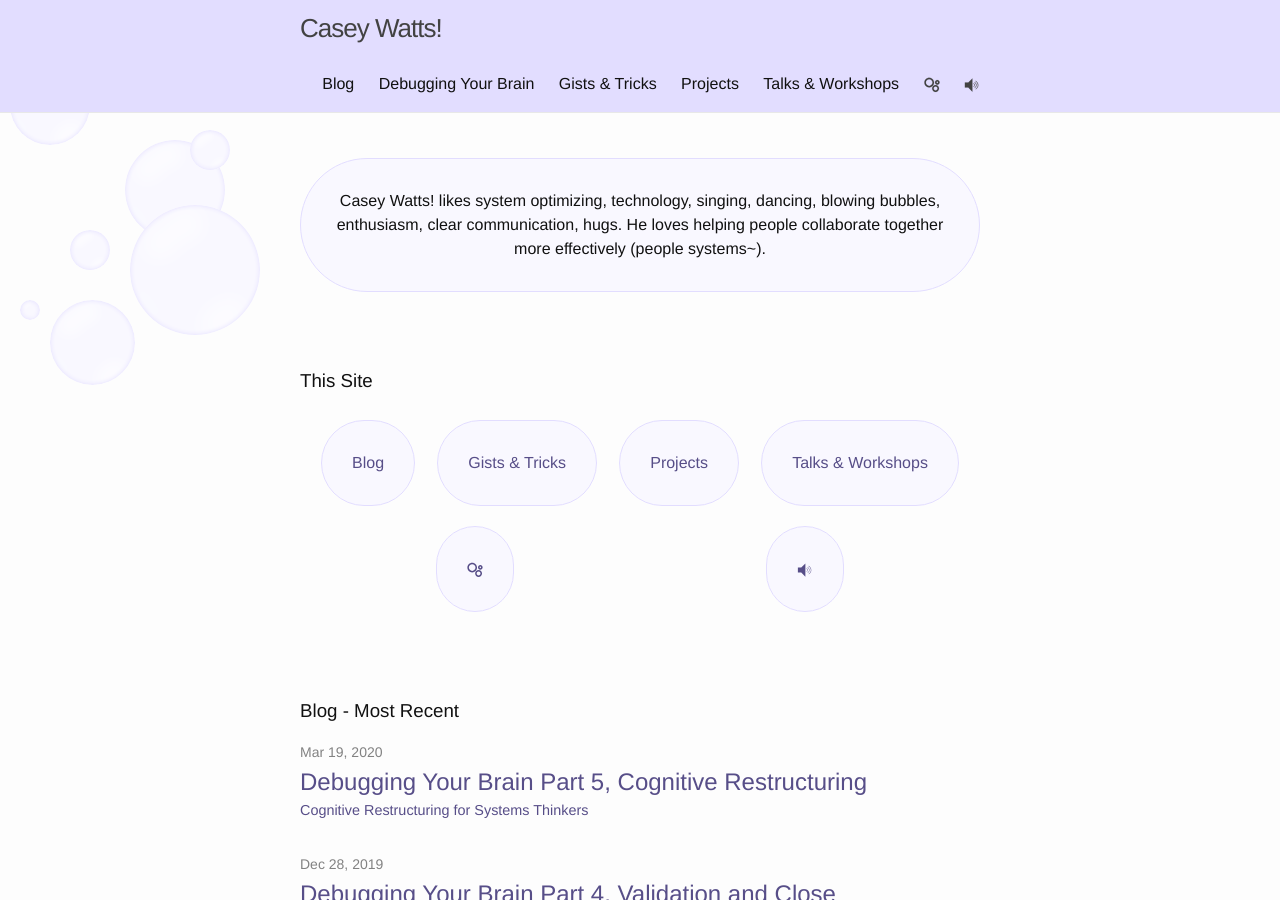
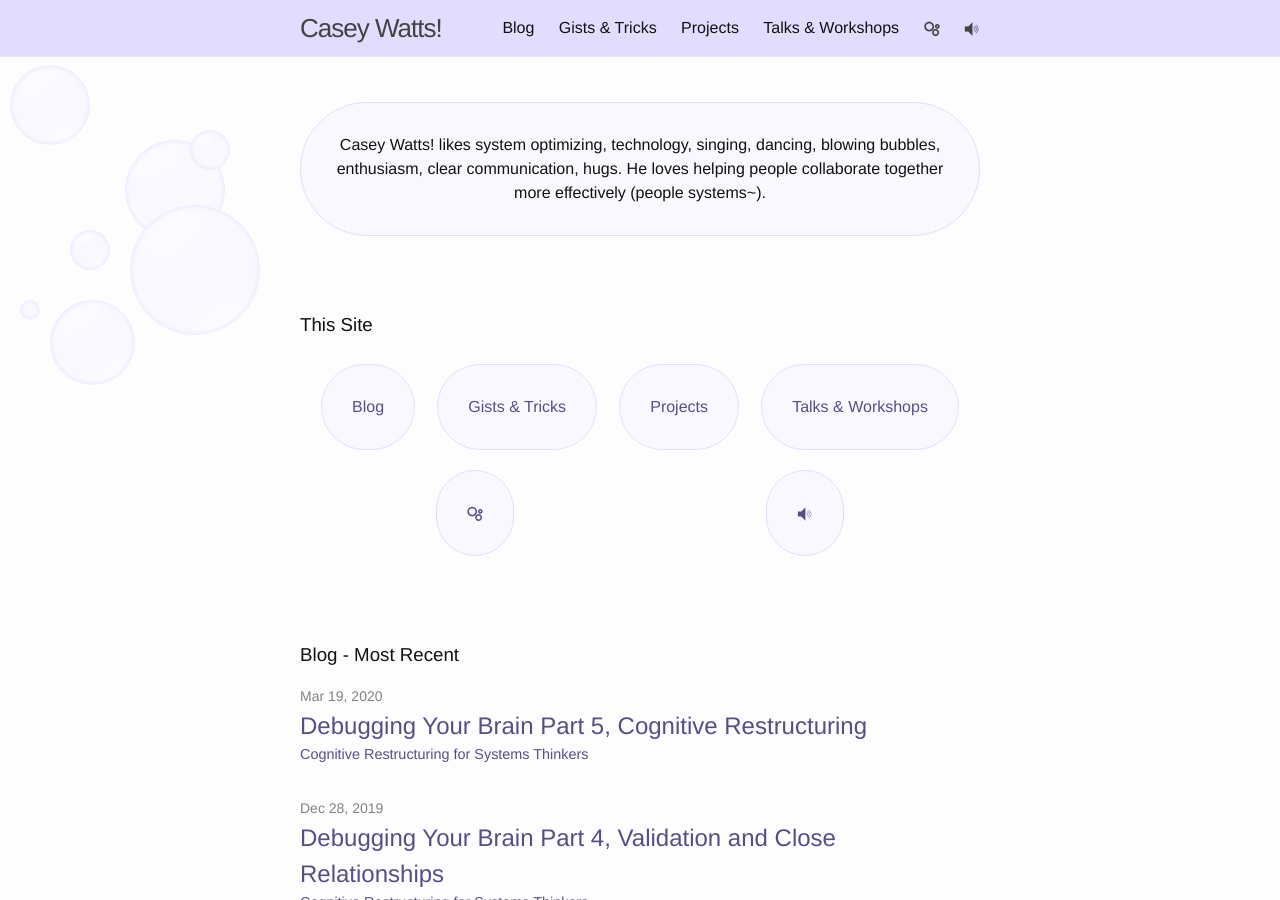
Before and after one commit to caseywatts/caseywatts.github.io, a Jekyll site: the page built from index.html, in a window 1280 px wide and 900 px high. Built offline with Jekyll 4.4.1, drawn with Linux system fonts in a browser that asks for light colours.

Commit message:
only show html pages in header

```diff
--- a/_includes/header.html
+++ b/_includes/header.html
@@ -14,7 +14,7 @@
       </a>
 
       <div class="trigger">
-        {% for page in site.pages %}
+        {% for page in site.html_pages %}
           {% if page.title %}
           <a class="page-link" href="{{ page.url | prepend: site.baseurl }}">{{ page.title }}</a>
           {% endif %}
```
